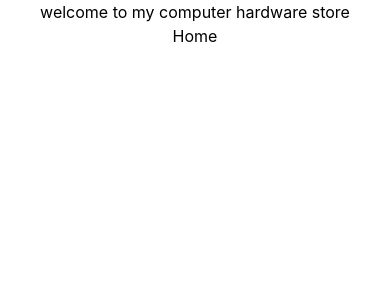
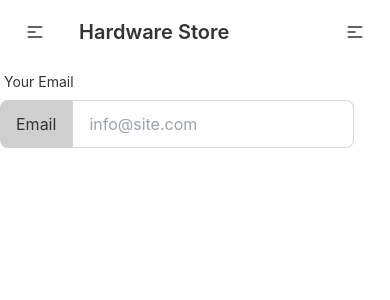
Before and after one commit to jasim-164/Computer-Hardware-Parts-ClientSide-MERN, a React (Create React App) app: page / in a window 390 px wide. Shown: the top 300 px of the page. Built offline with nearby package versions, Linux system fonts and the light colour scheme.

Commit message:
navbar added

```diff
--- a/src/App.js
+++ b/src/App.js
@@ -2,13 +2,14 @@ import logo from "./logo.svg";
 import "./App.css";
 import Home from "./pages/Home/Home";
 import { Route, Routes } from "react-router-dom";
+import Navbar from "./pages/Shared/Navbar";
 
 function App() {
   return (
     <div className="App">
-      <h1>welcome to my computer hardware store</h1>
       <Routes>
         <Route path="/" element={<Home />}></Route>
+        <Route path="/navbar" element={<Navbar/>}/>
       </Routes>
     </div>
   );
--- a/src/pages/Home/Home.js
+++ b/src/pages/Home/Home.js
@@ -1,9 +1,19 @@
 import React from 'react';
+import Navbar from '../Shared/Navbar';
 
 const Home = () => {
     return (
         <div>
-            <h1>Home</h1>
+            <Navbar/>
+            <div class="form-control">
+  <label class="label">
+    <span class="label-text">Your Email</span>
+  </label>
+  <label class="input-group">
+    <span>Email</span>
+    <input type="text" placeholder="info@site.com" class="input input-bordered" />
+  </label>
+</div>
         </div>
     );
 };
--- a/src/pages/Shared/Navbar.js
+++ b/src/pages/Shared/Navbar.js
@@ -1,11 +1,87 @@
-import React from 'react';
+import React from "react";
+import { Link } from "react-router-dom";
+import logo from "../../assets/icon/cpu-logo.jpg"
+const Navbar = () => {
+  const menuItems = (
+    <>
+      <li>
+        <Link to="/">Home</Link>
+      </li>
+      <li>
+        <Link to="/appointment">Computers Hardware</Link>
+      </li>
+      <li>
+        <Link to="/review">Review</Link>
+      </li>
+      <li>
+        <Link to="/blogs">Blogs</Link>
+      </li>
+      <li>
+        <Link to="/myportfolio">My Portfolio</Link>
+      </li>
+      <li>
+        <Link to="/login">Login </Link>
+      </li>
+      </>
+  );
+  return (
+    <div className="navbar bg-base-100">
+      <div className="navbar-start">
+        <div className="dropdown">
+          <label tabIndex="0" className="btn btn-ghost lg:hidden">
+            <svg
+              xmlns="http://www.w3.org/2000/svg"
+              className="h-5 w-5"
+              fill="none"
+              viewBox="0 0 24 24"
+              stroke="currentColor"
+            >
+              <path
+                strokeLinecap="round"
+                strokeLinejoin="round"
+                strokeWidth="2"
+                d="M4 6h16M4 12h8m-8 6h16"
+              />
+            </svg>
+          </label>
+          <ul
+            tabIndex="0"
+            className="menu menu-compact dropdown-content mt-3 p-2 shadow bg-base-100 rounded-box w-52"
+          >
+            {menuItems}
+          </ul>
+        </div>
+        <Link to="/"><img src={logo} height="50" width="50"alt="logo" /></Link>
+        <Link to="/" className="btn btn-ghost normal-case text-xl">Hardware Store</Link>
 
-const Navbar = () => {
-    return (
-        <div>
-
-        </div>
-    );
+      </div>
+      <div className="navbar-center hidden lg:flex">
+        <ul className="menu menu-horizontal p-0">{menuItems}</ul>
+      </div>
+      <div className="navbar-end">
+        <label
+          tabIndex="1"
+          for="dashboard-sidebar"
+          className="btn btn-ghost lg:hidden"
+        >
+          <svg
+            xmlns="http://www.w3.org/2000/svg"
+            className="h-5 w-5"
+            fill="none"
+            viewBox="0 0 24 24"
+            stroke="currentColor"
+          >
+            <path
+              strokeLinecap="round"
+              strokeLinejoin="round"
+              strokeWidth="2"
+              d="M4 6h16M4 12h8m-8 6h16"
+            />
+          </svg>
+        </label>
+      </div>
+    </div>
+  );
 };
 
 export default Navbar;
--- a/tailwind.config.js
+++ b/tailwind.config.js
@@ -19,5 +19,5 @@ module.exports = {
       "cupcake",
     ],
   },
-  plugins: [],
+  plugins: [require("daisyui")],
 };
```
Also changed, not shown: src/assets/icon/cpu-logo.jpg (added).
